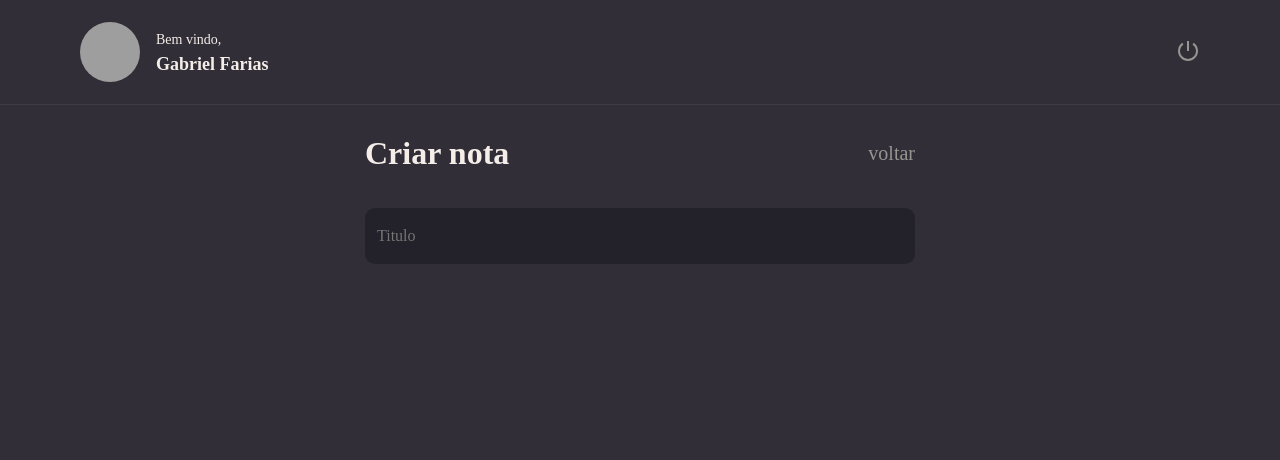
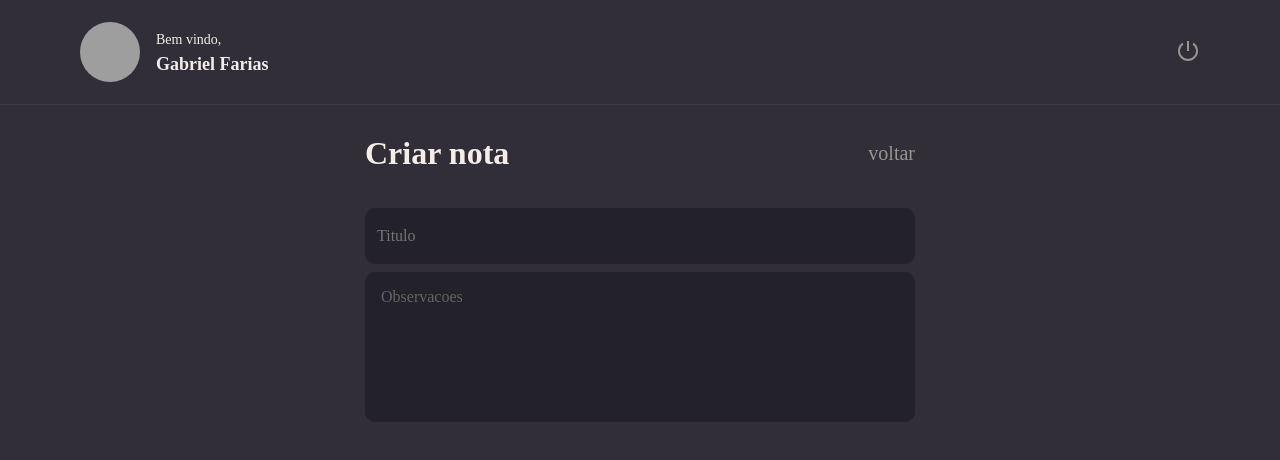
Before and after one commit to https-gabriel/React-Application, a React app in the folder rocketnotes/: page / in a window 1280 px wide. Shown: the top 460 px of the page. Built offline with nearby package versions, Linux system fonts and the light colour scheme; grey boxes are pictures that could not be loaded; the HTML template or start-up script is replaced by a standard one.

Commit message:
Textarea da New

```diff
--- /dev/null
+++ b/rocketnotes/src/components/Textarea/index.jsx
@@ -0,0 +1,9 @@
+import { Container } from "./styles";
+
+export function Textarea({ value, ...rest}) {
+    return  (
+        <Container {...rest}>
+            { value }
+        </Container>
+    )
+}
--- /dev/null
+++ b/rocketnotes/src/components/Textarea/styles.js
@@ -0,0 +1,20 @@
+import styled from "styled-components";
+
+export const Container = styled.textarea`
+    width: 100%;
+    height: 150px;
+
+    background-color: ${({ theme }) => theme.COLORS.BACKGROUND_900};
+    color: ${({ theme }) => theme.COLORS.WHITE};
+
+    border: none;
+    resize: none;
+
+    margin-bottom: 8px;
+    border-radius: 10px;
+    padding: 16px;
+
+    &::placeholder {
+        color: ${({ theme }) => theme.COLORS.GRAY_300};
+    }
+`;
--- a/rocketnotes/src/pages/New/index.jsx
+++ b/rocketnotes/src/pages/New/index.jsx
@@ -1,5 +1,6 @@
 import { Header } from '../../components/Header';
 import { Input } from '../../components/Input';
+import { Textarea } from '../../components/Textarea';
 
 import { Container, Form } from './styles';
 
@@ -15,9 +16,8 @@ export function New() {
                         <a href="/">voltar</a>
                     </header>
 
-                    <Input
-                    placeholder="Titulo"
-                    />
+                    <Input placeholder="Titulo"/>
+                    <Textarea placeholder="Observacoes"/>
                 </Form>
 
 
```
